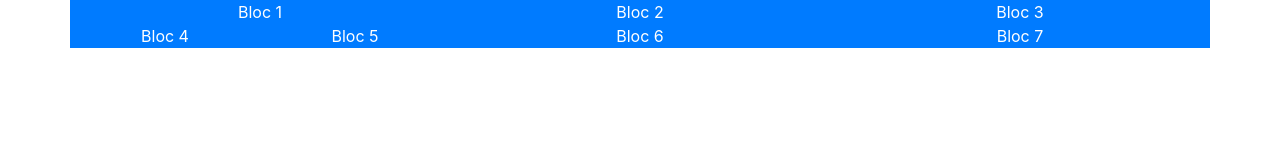
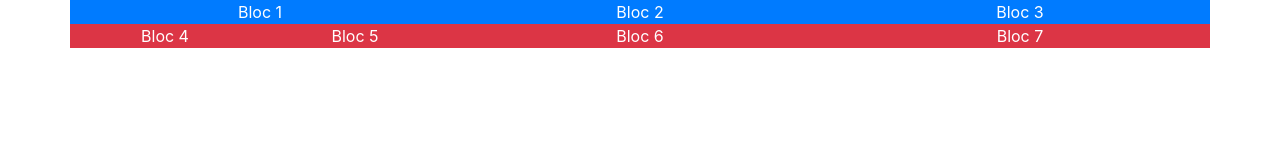
Before and after one commit to JulienGioux/BootstrapEx2, a plain HTML site: page index.html in a window 1280 px wide. Drawn offline with nearby package versions, Linux system fonts and the light colour scheme.

Commit message:
oops, oublié de changer couleur

```diff
--- a/index.html
+++ b/index.html
@@ -19,17 +19,17 @@
           Bloc 3
         </div>
       </div>
-      <div class="row">
-        <div class="col-sm-2 bg-primary text-white text-center">
+      <div class="row bg-danger">
+        <div class="col-sm-2 text-white text-center">
           Bloc 4
         </div>
-        <div class="col-sm-2 bg-primary text-white text-center">
+        <div class="col-sm-2 text-white text-center">
           Bloc 5
         </div>
-        <div class="col-sm bg-primary text-white text-center">
+        <div class="col-sm text-white text-center">
           Bloc 6
         </div>
-        <div class="col-sm bg-primary text-white text-center">
+        <div class="col-sm text-white text-center">
           Bloc 7
         </div>
       </div>
```
